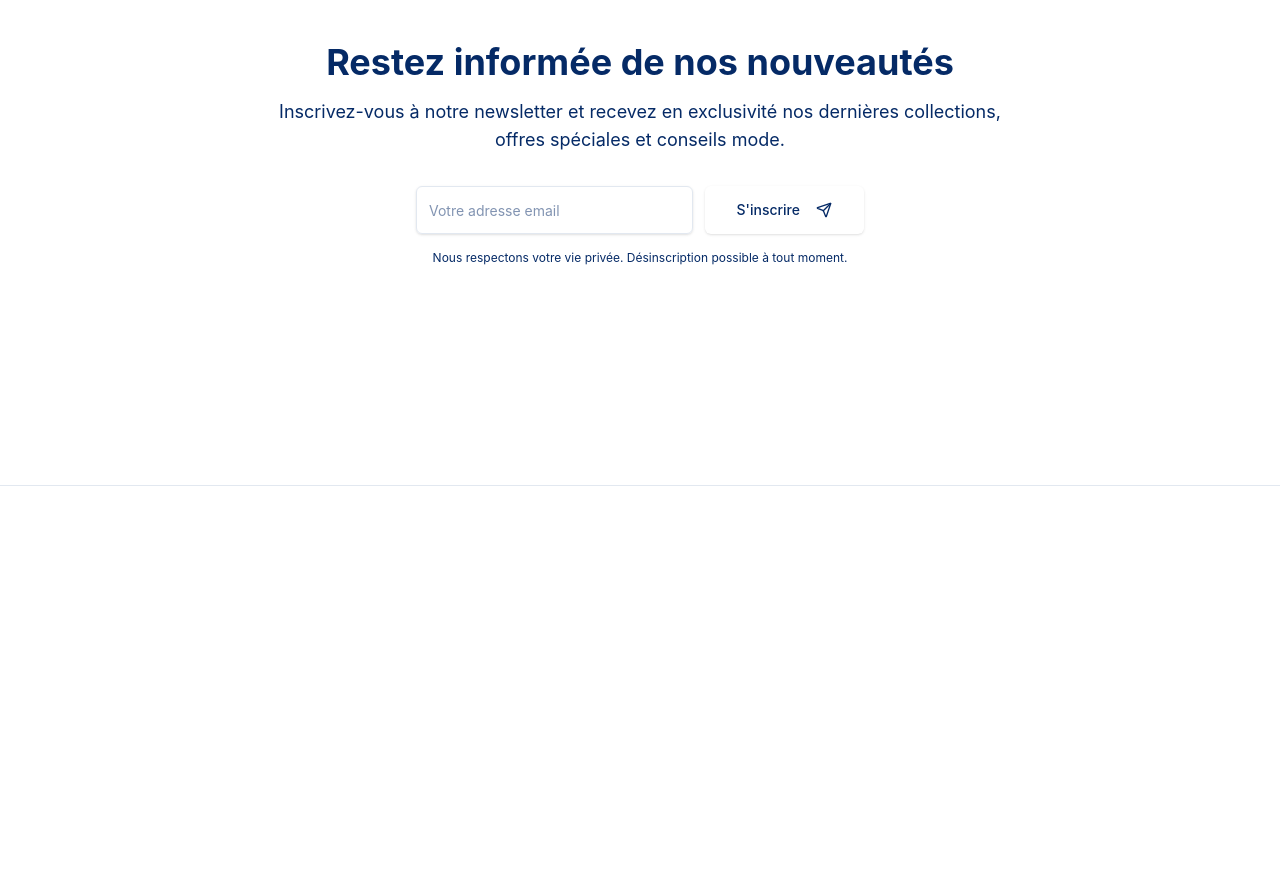
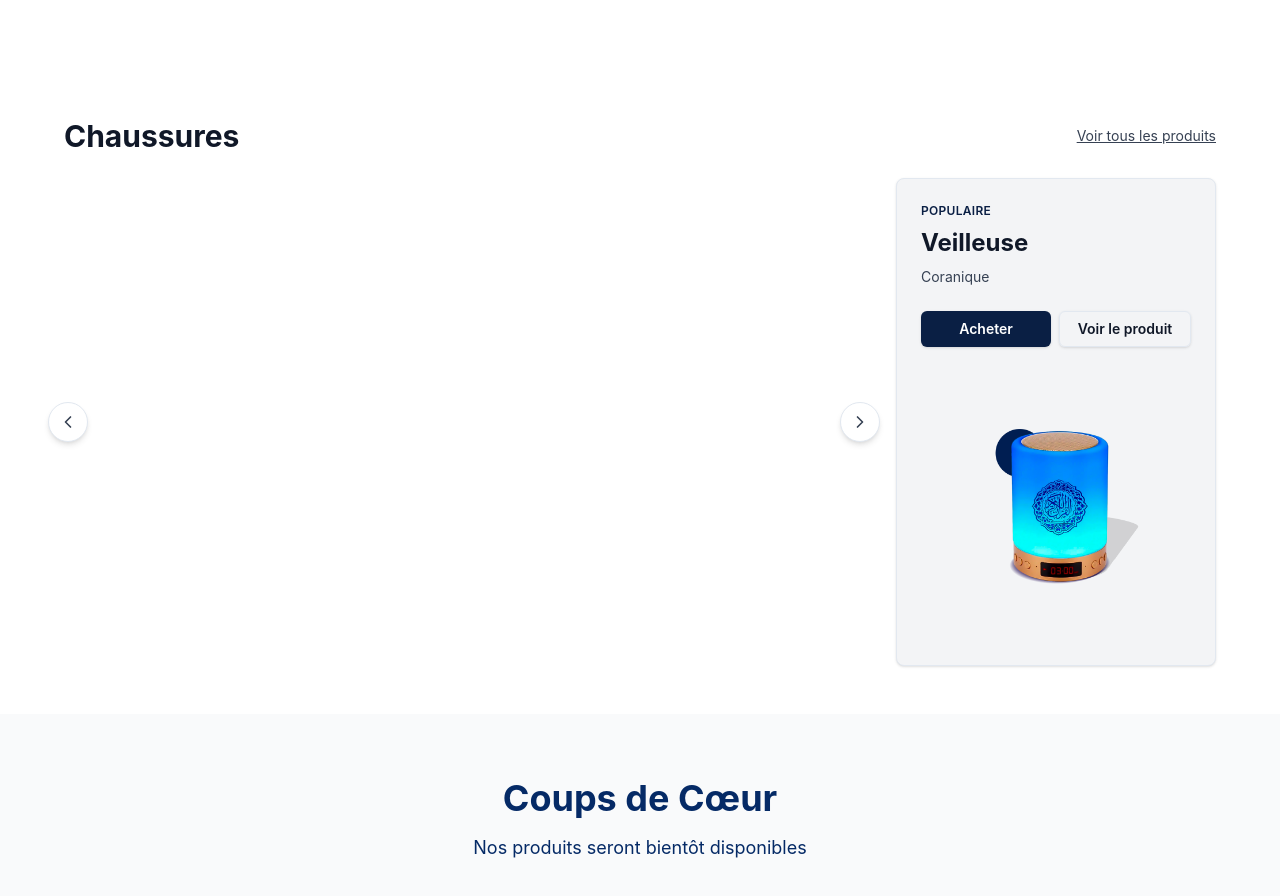
Before and after one commit to abdourrazak/niger-holytex-clone, a Next.js app: page / in a window 1280 px wide. Shown: the part 3983-4879 px from the top of the page. Before the commit the page ends 4489 px from the top, so only its background shows below. Built offline with nearby package versions, Linux system fonts and the light colour scheme; no server answers; the database is empty.

Commit message:
✨ Add AdditionalCategories section: Accessoires Islamiques & Chaussures with Veilleuse featured product

```diff
--- a/src/app/page.tsx
+++ b/src/app/page.tsx
@@ -2,6 +2,7 @@ import { HeroCarousel } from '@/components/home/HeroCarousel'
 import { BestSellersSection } from '@/components/home/BestSellersSection'
 import { CategoriesShowcase } from '@/components/home/CategoriesShowcase'
 import { DeliveryBanner } from '@/components/home/DeliveryBanner'
+import { AdditionalCategories } from '@/components/home/AdditionalCategories'
 import { ProductGrid } from '@/components/products/ProductGrid'
 import { NewsletterSection } from '@/components/home/NewsletterSection'
 import { Header } from '@/components/layout/Header'
@@ -40,6 +41,9 @@ export default async function Home() {
       {/* Delivery Banner */}
       <DeliveryBanner />
 
+      {/* Additional Categories Section */}
+      <AdditionalCategories />
+
       {/* Featured Products Section */}
       <section className="py-16 bg-gray-50">
         <div className="container-custom">
--- /dev/null
+++ b/src/components/home/AdditionalCategories.tsx
@@ -0,0 +1,134 @@
+'use client'
+
+import { useCallback } from 'react'
+import useEmblaCarousel from 'embla-carousel-react'
+import Image from 'next/image'
+import Link from 'next/link'
+import { ChevronLeft, ChevronRight } from 'lucide-react'
+import { Button } from '@/components/ui/button'
+
+const categories = [
+  {
+    id: 'accessoires-islamiques',
+    title: 'Accessoires Islamiques',
+    featuredProduct: null,
+    products: [],
+  },
+  {
+    id: 'chaussures',
+    title: 'Chaussures',
+    featuredProduct: {
+      name: 'Veilleuse',
+      subtitle: 'Coranique',
+      image: '/Acc-holytex.png',
+      bgColor: 'bg-gray-100',
+    },
+    products: [],
+  },
+]
+
+export function AdditionalCategories() {
+  return (
+    <section className="py-12 bg-white">
+      <div className="container-custom space-y-16">
+        {categories.map((category) => (
+          <CategorySection key={category.id} category={category} />
+        ))}
+      </div>
+    </section>
+  )
+}
+
+function CategorySection({ category }: { category: typeof categories[0] }) {
+  const [emblaRef, emblaApi] = useEmblaCarousel({
+    loop: false,
+    align: 'start',
+    slidesToScroll: 1,
+    duration: 25,
+  })
+
+  const scrollPrev = useCallback(() => {
+    if (emblaApi) emblaApi.scrollPrev()
+  }, [emblaApi])
+
+  const scrollNext = useCallback(() => {
+    if (emblaApi) emblaApi.scrollNext()
+  }, [emblaApi])
+
+  const hasProducts = category.products && category.products.length > 0
+
+  return (
+    <div>
+      {/* Header */}
+      <div className="flex items-center justify-between mb-6">
+        <h2 className="text-2xl md:text-3xl font-bold text-gray-900">
+          {category.title}
+        </h2>
+        <Link
+          href={`/categories/${category.id}`}
+          className="text-sm text-gray-700 hover:text-primary transition-colors underline"
+        >
+          Voir tous les produits
+        </Link>
+      </div>
+
+      {/* Products Grid with Carousel */}
+      <div className="flex gap-8">
+        {/* Products Carousel - Left Side */}
+        <div className="flex-1 relative min-h-[300px]">
+          {/* Navigation Buttons - Empty state */}
+          <button
+            onClick={scrollPrev}
+            className="absolute -left-4 top-1/2 -translate-y-1/2 z-10 h-10 w-10 rounded-full bg-white hover:bg-gray-100 border border-gray-300 flex items-center justify-center transition-all shadow-md"
+            aria-label="Produits précédents"
+          >
+            <ChevronLeft className="h-5 w-5 text-gray-700" />
+          </button>
+
+          <button
+            onClick={scrollNext}
+            className="absolute -right-4 top-1/2 -translate-y-1/2 z-10 h-10 w-10 rounded-full bg-white hover:bg-gray-100 border border-gray-300 flex items-center justify-center transition-all shadow-md"
+            aria-label="Produits suivants"
+          >
+            <ChevronRight className="h-5 w-5 text-gray-700" />
+          </button>
+        </div>
+
+        {/* Featured Product - Right Side */}
+        {category.featuredProduct && (
+          <div className={`hidden lg:block w-80 ${category.featuredProduct.bgColor} rounded-lg p-6 shadow-sm border border-gray-200`}>
+            <p className="text-xs text-[#0A1F44] uppercase tracking-wide mb-2 font-semibold">POPULAIRE</p>
+            <h3 className="text-2xl font-bold text-gray-900 mb-2">{category.featuredProduct.name}</h3>
+            <p className="text-sm text-gray-700 mb-6">{category.featuredProduct.subtitle}</p>
+
+            <div className="flex gap-2 mb-6">
+              <Button
+                asChild
+                className="flex-1 bg-[#0A1F44] hover:bg-[#0A1F44]/90 text-white font-semibold"
+              >
+                <Link href={`/products/${category.featuredProduct.name.toLowerCase()}`}>Acheter</Link>
+              </Button>
+              <Button
+                asChild
+                variant="outline"
+                className="flex-1 border-gray-900 text-gray-900 hover:bg-gray-900 hover:text-white font-semibold"
+              >
+                <Link href={`/products/${category.featuredProduct.name.toLowerCase()}`}>Voir le produit</Link>
+              </Button>
+            </div>
+
+            {/* Product Image */}
+            <div className="relative aspect-square rounded-lg overflow-hidden">
+              <Image
+                src={category.featuredProduct.image}
+                alt={category.featuredProduct.name}
+                fill
+                className="object-contain"
+              />
+            </div>
+          </div>
+        )}
+      </div>
+    </div>
+  )
+}
```
